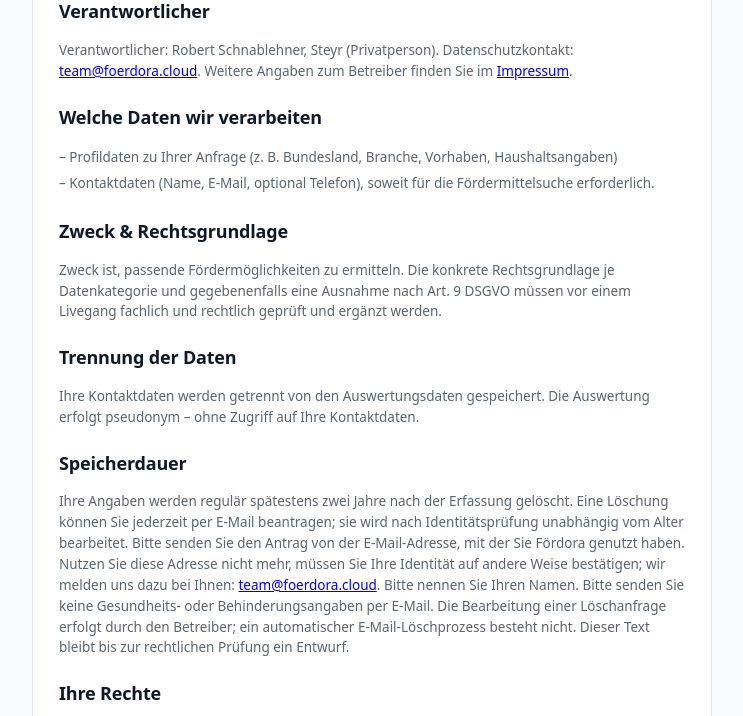
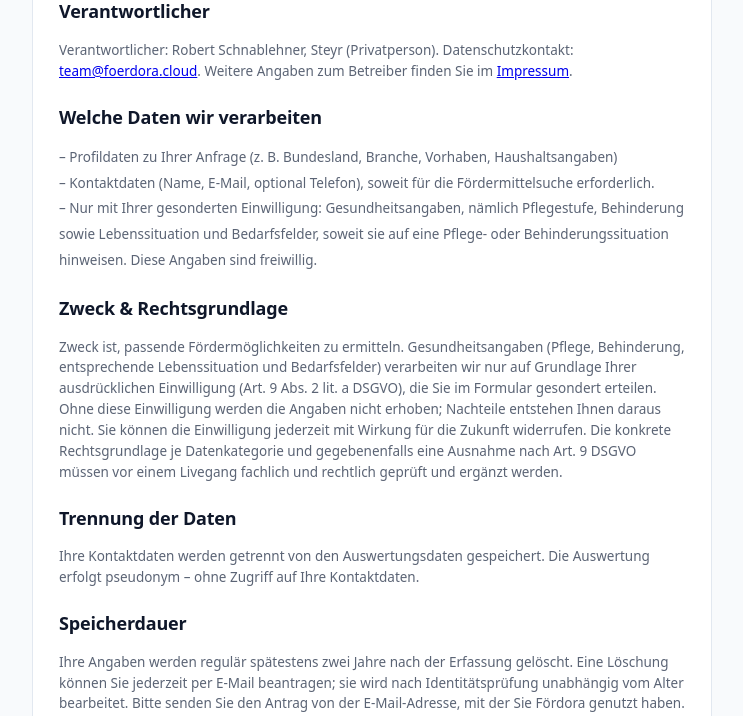
Before and after one commit to balubaerbot/FoerderRadar, a FastAPI app: page /datenschutz in a window 1280 px wide. Shown: the part 255-971 px from the top of the page, without its empty margins (268-1011 px from the left). Run offline with FastAPI, Linux system fonts and the light colour scheme; some libraries are stand-ins or nearby versions.

Commit message:
Datenschutz: Gesundheitsangaben und Art. 9 Einwilligung ergaenzt

```diff
--- a/app/templates/datenschutz.html
+++ b/app/templates/datenschutz.html
@@ -14,11 +14,12 @@
     <h2 style="font-size:18px;margin-top:22px">Welche Daten wir verarbeiten</h2>
     <p class="small" style="line-height:1.9">
       – Profildaten zu Ihrer Anfrage (z. B. Bundesland, Branche, Vorhaben, Haushaltsangaben)<br>
-      – Kontaktdaten (Name, E-Mail, optional Telefon), soweit für die Fördermittelsuche erforderlich.
+      – Kontaktdaten (Name, E-Mail, optional Telefon), soweit für die Fördermittelsuche erforderlich.<br>
+      – Nur mit Ihrer gesonderten Einwilligung: Gesundheitsangaben, nämlich Pflegestufe, Behinderung sowie Lebenssituation und Bedarfsfelder, soweit sie auf eine Pflege- oder Behinderungssituation hinweisen. Diese Angaben sind freiwillig.
     </p>
 
     <h2 style="font-size:18px;margin-top:22px">Zweck &amp; Rechtsgrundlage</h2>
-    <p class="small">Zweck ist, passende Fördermöglichkeiten zu ermitteln. Die konkrete Rechtsgrundlage je
+    <p class="small">Zweck ist, passende Fördermöglichkeiten zu ermitteln. Gesundheitsangaben (Pflege, Behinderung, entsprechende Lebenssituation und Bedarfsfelder) verarbeiten wir nur auf Grundlage Ihrer ausdrücklichen Einwilligung (Art. 9 Abs. 2 lit. a DSGVO), die Sie im Formular gesondert erteilen. Ohne diese Einwilligung werden die Angaben nicht erhoben; Nachteile entstehen Ihnen daraus nicht. Sie können die Einwilligung jederzeit mit Wirkung für die Zukunft widerrufen. Die konkrete Rechtsgrundlage je
       Datenkategorie und gegebenenfalls eine Ausnahme nach Art. 9 DSGVO müssen vor einem
       Livegang fachlich und rechtlich geprüft und ergänzt werden.</p>
 
```
